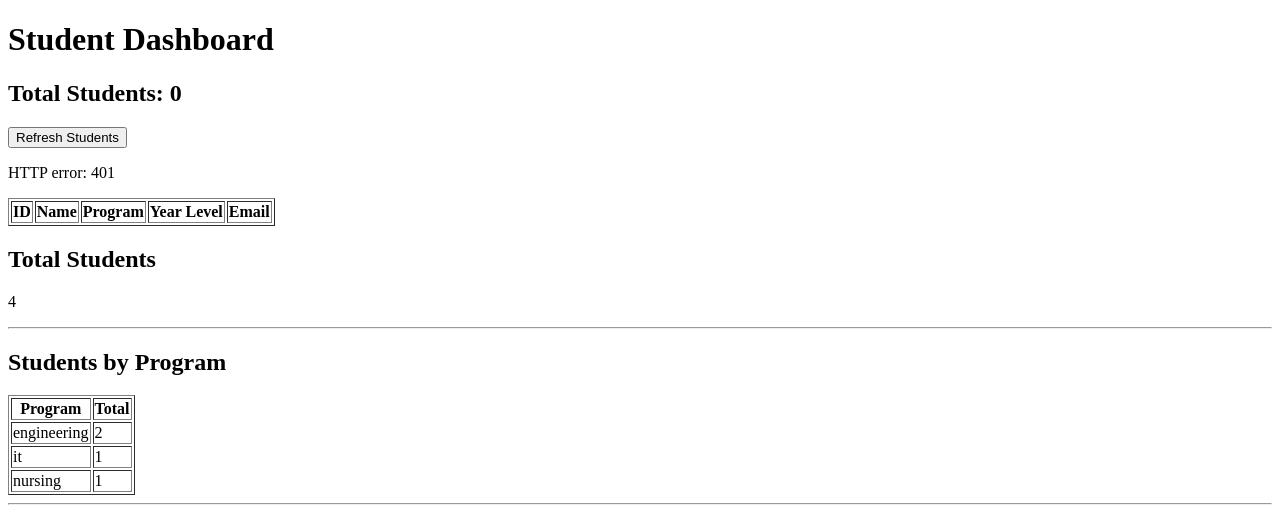
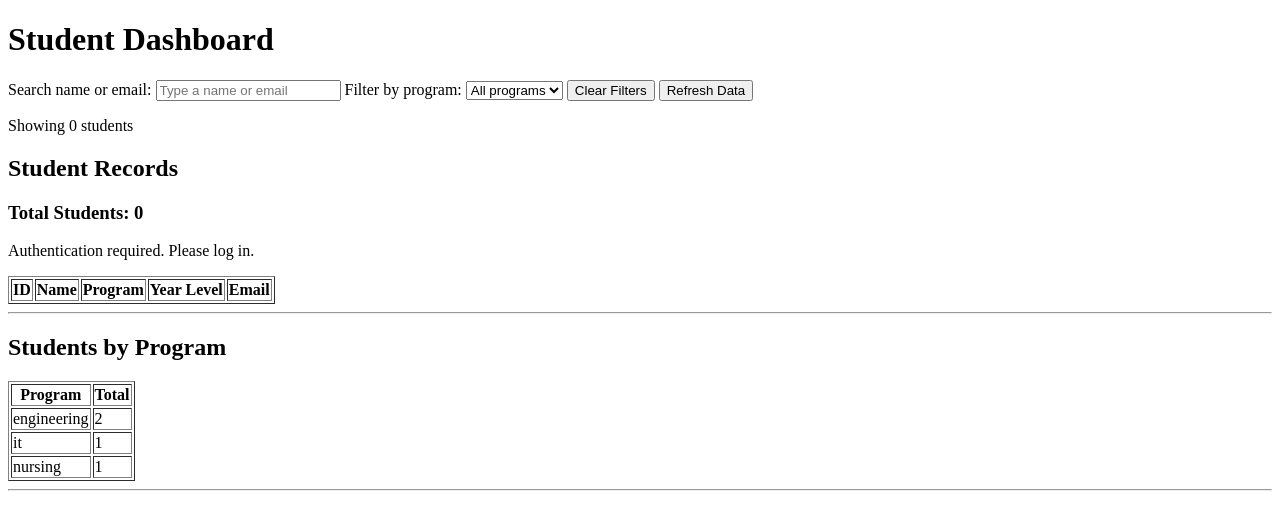
Before and after one commit to jml-ordonez/JMLO_DjangoWebApp, a Django app: page /registration/dashboard/ in a window 1280 px wide. Shown: the top 512 px of the page. Run offline with Django 5.2, Linux system fonts and the light colour scheme; data comes from the database, SQL or seed files in the repository; lists and menus that the app fills with data are empty.

Commit message:
Enhance AJAX dashboard with search and filters

```diff
--- a/registration/static/registration/js/student_dashboard.js
+++ b/registration/static/registration/js/student_dashboard.js
@@ -1,73 +1,127 @@
+// Local storage for all fetched records
+let allStudents = [];
+
+// DOM Elements
+const searchInput = document.getElementById("student-search");
+const programFilter = document.getElementById("program-filter");
+const clearButton = document.getElementById("clear-filters");
+const refreshButton = document.getElementById("refresh-students");
+const resultCount = document.getElementById("result-count");
+const loadingMessage = document.getElementById("loading-message");
+const errorMessage = document.getElementById("error-message");
+const studentCount = document.getElementById("student-count");
+const tableBody = document.getElementById("student-table-body");
+
+// Fetch fresh data from API
 async function loadStudents() {
-    const loadingMessage =
-        document.getElementById("loading-message");
-
-    const errorMessage =
-        document.getElementById("error-message");
-
-    const studentCount =
-        document.getElementById("student-count");
-
-    const tableBody =
-        document.getElementById("student-table-body");
+  loadingMessage.textContent = "Loading students...";
+  errorMessage.textContent = "";
+  refreshButton.disabled = true;
 
   try {
-        loadingMessage.textContent =
-            "Loading students...";
-
-        errorMessage.textContent = "";
-
-        const response =
-            await fetch("/api/students/");
+    const response = await fetch("/api/students/");
 
     if (!response.ok) {
-            throw new Error(
-                `HTTP error: ${response.status}`
-            );
+      if (response.status === 401) {
+        throw new Error("Authentication required. Please log in.");
+      }
+      throw new Error(`HTTP error: ${response.status}`);
     }
 
-        const data =
-            await response.json();
+    const data = await response.json();
+    allStudents = data.students;
+    studentCount.textContent = data.count;
 
-        studentCount.textContent =
-            data.count;
+    populateProgramFilter();
+    renderStudents();
+
+    loadingMessage.textContent = "";
+  } catch (error) {
+    loadingMessage.textContent = "";
+    errorMessage.textContent = error.message;
+    console.error("Student loading error:", error);
+  } finally {
+    refreshButton.disabled = false;
+  }
+}
+
+// Build program dropdown from unique values in data
+function populateProgramFilter() {
+  const selectedProgram = programFilter.value;
+  const programs = [...new Set(
+    allStudents.map(student => student.program).filter(Boolean)
+  )].sort();
+
+  programFilter.innerHTML = '<option value="">All programs</option>';
+
+  programs.forEach(program => {
+    const option = document.createElement("option");
+    option.value = program;
+    option.textContent = program;
+    programFilter.appendChild(option);
+  });
+
+  if (programs.includes(selectedProgram)) {
+    programFilter.value = selectedProgram;
+  }
+}
+
+// Apply filters and render table
+function renderStudents() {
+  const searchTerm = searchInput.value.trim().toLowerCase();
+  const selectedProgram = programFilter.value;
+
+  const filteredStudents = allStudents.filter(student => {
+    const name = (student.student_name || "").toLowerCase();
+    const email = (student.email || "").toLowerCase();
+
+    const matchesSearch = !searchTerm ||
+      name.includes(searchTerm) ||
+      email.includes(searchTerm);
+
+    const matchesProgram = selectedProgram === "" ||
+      student.program === selectedProgram;
+
+    return matchesSearch && matchesProgram;
+  });
 
   tableBody.innerHTML = "";
 
-        data.students.forEach(student => {
-
-            const row =
-                document.createElement("tr");
-
-            row.innerHTML = `
-                <td>${student.id}</td>
-                <td>${student.student_name}</td>
-                <td>${student.program}</td>
-                <td>${student.year_level}</td>
-                <td>${student.email}</td>
-            `;
-
+  if (filteredStudents.length === 0) {
+    tableBody.innerHTML = `<tr><td colspan="5">No matching Student records found.</td></tr>`;
+  } else {
+    filteredStudents.forEach(student => {
+      const row = document.createElement("tr");
+      [
+        student.id,
+        student.student_name,
+        student.program,
+        student.year_level,
+        student.email
+      ].forEach(value => {
+        const cell = document.createElement("td");
+        cell.textContent = value ?? "";
+        row.appendChild(cell);
+      });
       tableBody.appendChild(row);
     });
-
-        loadingMessage.textContent = "";
-
-    } catch (error) {
-
-        loadingMessage.textContent = "";
-
-        errorMessage.textContent =
-            error.message;
-
-        console.error(
-            "Student loading error:",
-            error
-        );
-    }
   }
 
+  resultCount.textContent =
+    `Showing ${filteredStudents.length} of ${allStudents.length} students`;
+}
+
+// Event Listeners
+searchInput.addEventListener("input", renderStudents);
+programFilter.addEventListener("change", renderStudents);
+
+clearButton.addEventListener("click", () => {
+  searchInput.value = "";
+  programFilter.value = "";
+  renderStudents();
+});
+
+refreshButton.addEventListener("click", loadStudents);
+
+// Initial load
 loadStudents();
-
-document
-    .getElementById("refresh-students")
-    .addEventListener("click", loadStudents);
--- a/registration/templates/registration/student_dashboard.html
+++ b/registration/templates/registration/student_dashboard.html
@@ -1,6 +1,4 @@
 {% load static %}
-
-
 <!DOCTYPE html>
 <html>
 <head>
@@ -8,18 +6,39 @@
 </head>
 <body>
     <h1>Student Dashboard</h1>
-    <h2>
-    Total Students:
-    <span id="student-count">0</span>
-</h2>
 
-<button id="refresh-students">Refresh Students</button>
+    <!-- Search & Filter Controls -->
+    <section>
+        <label for="student-search">Search name or email:</label>
+        <input
+            type="search"
+            id="student-search"
+            placeholder="Type a name or email"
+        >
 
+        <label for="program-filter">Filter by program:</label>
+        <select id="program-filter">
+            <option value="">All programs</option>
+        </select>
+
+        <button type="button" id="clear-filters">
+            Clear Filters
+        </button>
+
+        <button type="button" id="refresh-students">
+            Refresh Data
+        </button>
+    </section>
+
+    <p id="result-count" aria-live="polite">Showing 0 students</p>
+
+    <!-- ✅ NEW: AJAX Student Table (dynamically populated) -->
+    <h2>Student Records</h2>
+    <h3>Total Students: <span id="student-count">0</span></h3>
     <p id="loading-message">Loading students...</p>
-
     <p id="error-message"></p>
 
-<table border="1" id="student-table">
+    <table border="1">
         <thead>
             <tr>
                 <th>ID</th>
@@ -29,15 +48,12 @@
                 <th>Email</th>
             </tr>
         </thead>
-
-    <tbody id="student-table-body">
-    </tbody>
+        <tbody id="student-table-body"></tbody>
     </table>
 
-    <h2>Total Students</h2>
-    <p>{{ total_students }}</p>
     <hr>
 
+    <!-- ✅ EXISTING Django‑rendered summaries — KEPT UNCHANGED -->
     <h2>Students by Program</h2>
     <table border="1">
         <tr>
@@ -55,6 +71,7 @@
         </tr>
         {% endfor %}
     </table>
+
     <hr>
 
     <h2>Students by Year Level</h2>
@@ -74,9 +91,11 @@
         </tr>
         {% endfor %}
     </table>
+
     <hr>
 
     <a href="{% url 'student_list' %}">Back to Student List</a>
+
     <script src="{% static 'registration/js/student_dashboard.js' %}"></script>
 </body>
 </html>
```
Lines whose indentation alone changed are shown as unchanged.
